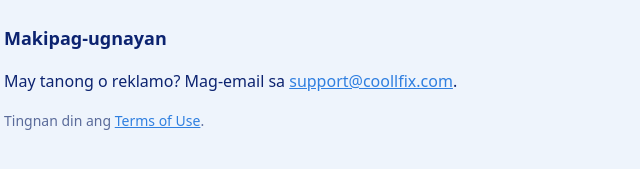
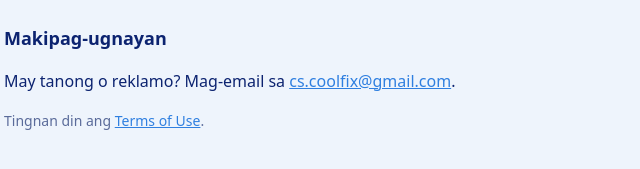
Before and after one commit to coolfix-ph/Erwin-Forteo, a website: page www/privacy.html in a window 1280 px wide. Shown: the part 1384-1553 px from the top of the page, 276-916 px from the left. Drawn offline with Linux system fonts and the light colour scheme.

Commit message:
Use the CoolFix contact email in Terms and Privacy
Co-Authored-By: Claude Opus 5.5 <noreply@anthropic.com>
Claude-Session: https://claude.ai/code/session_01Dnr6XF6TR216eoYXdPkPZH

```diff
--- a/www/privacy.html
+++ b/www/privacy.html
@@ -24,5 +24,5 @@ h1{font-size:26px;line-height:1.25;margin:16px 0 4px}h2{font-size:18px;margin:28
 <p>Naka-HTTPS ang koneksyon, naka-encrypt ang password, at may limitasyon kung sino ang makakabasa ng bawat record sa database.</p>
 <h2>6. Mga karapatan mo</h2>
 <p>May karapatan kang malaman, makita, itama, at ipabura ang impormasyon mo, at tumutol sa paggamit nito. May karapatan ka ring magreklamo sa National Privacy Commission. Mag-email sa amin para gamitin ang mga karapatang ito.</p>
-<h2>Makipag-ugnayan</h2><p>May tanong o reklamo? Mag-email sa <a href="mailto:support@coollfix.com">support@coollfix.com</a>.</p>
+<h2>Makipag-ugnayan</h2><p>May tanong o reklamo? Mag-email sa <a href="mailto:cs.coolfix@gmail.com">cs.coolfix@gmail.com</a>.</p>
 <p class="mute">Tingnan din ang <a href="terms.html">Terms of Use</a>.</p></main></body></html>
```
Also changed, not shown: www/terms.html (+1 -1 lines).
